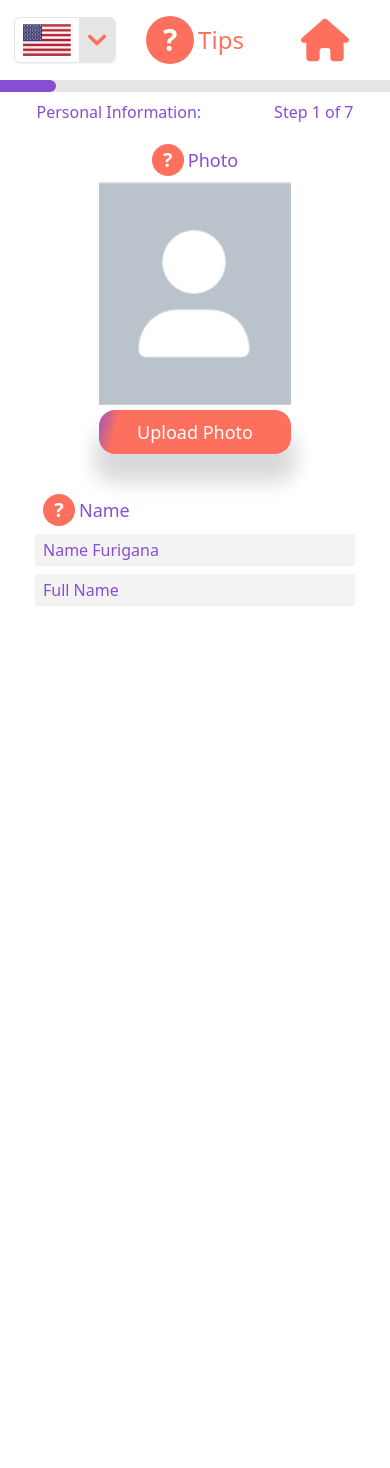
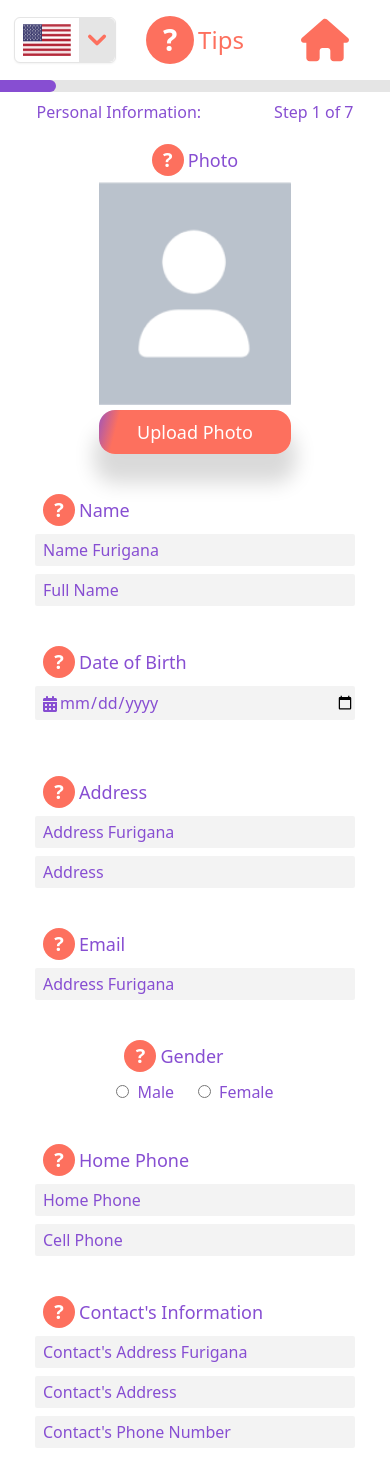
Before and after one commit to stmidi613/Japanese-Resume-Builder, a React (Create React App) app: page / in a window 390 px wide. Before the commit the page ends 844 px from the top, so only its background shows below. Built offline with nearby package versions, Linux system fonts and the light colour scheme.

Commit message:
I finished the first form section except for the next button.  I made some changes to the css from the figma design for convenience and better code.  The figma design was a little sloppy regarding the cell phone part.

```diff
--- a/src/Components/Resume/Form1.tsx
+++ b/src/Components/Resume/Form1.tsx
@@ -2,7 +2,9 @@ import React from "react";
 import photo from "../../images/photo.png";
 import UploadButton from "../Buttons/UploadButton";
 import TipsIcon from "./TipsIcon";
-import "./resume.css"
+import { FontAwesomeIcon } from "@fortawesome/react-fontawesome";
+import "./resume.css";
+import { faCalendarDays } from "@fortawesome/free-solid-svg-icons";
 
 const Form1: React.FC = () => {
   return (
@@ -12,9 +14,7 @@ const Form1: React.FC = () => {
         <section className="section">
           <div className="mb-1 flex justify-center">
             <TipsIcon />
-            <h2 className="h2">
-              Photo
-            </h2>
+            <h2 className="h2">Photo</h2>
           </div>
           <div className="flex w-48 flex-col justify-center">
             <img src={photo} alt="photo" />
@@ -25,14 +25,145 @@ const Form1: React.FC = () => {
         <section className="section">
           <div className="section-div">
             <TipsIcon />
-            <h2 className="h2">
-              Name
-            </h2>
+            <h2 className="h2">Name</h2>
           </div>
           <div className="input-div">
-            <input className="input focus:outline-none" placeholder="Name Furigana" type="text" name="fname" aria-required />
-            <input className="input focus:outline-none mt-2" placeholder="Full Name" type="text" name="fname" aria-required />
+            <input
+              className="input focus:outline-none"
+              placeholder="Name Furigana"
+              type="text"
+              aria-required
+            />
+            <input
+              className="input focus:outline-none mt-2"
+              placeholder="Full Name"
+              type="text"
+              aria-required
+            />
           </div>
+        </section>
+        {/* Date of Birth Section */}
+        <section className="section">
+          <div className="section-div">
+            <TipsIcon />
+            <h2 className="h2">Date of Birth</h2>
+          </div>
+          <div className="input-div">
+            <input
+              className="input focus:outline-none"
+              type="date"
+              aria-required
+            />
+            <FontAwesomeIcon
+              id="date"
+              className="relative bottom-6 left-2 text-purple"
+              icon={faCalendarDays}
+            />
+          </div>
+        </section>
+        {/* Address Section */}
+        <section className="section">
+          <div className="section-div">
+            <TipsIcon />
+            <h2 className="h2">Address</h2>
+          </div>
+          <div className="input-div">
+            <input
+              className="input focus:outline-none"
+              placeholder="Address Furigana"
+              type="text"
+              aria-required
+            />
+            <input
+              className="input focus:outline-none mt-2"
+              placeholder="Address"
+              type="text"
+              aria-required
+            />
+          </div>
+        </section>
+        {/* Email Section */}
+        <section className="section">
+          <div className="section-div">
+            <TipsIcon />
+            <h2 className="h2">Email</h2>
+          </div>
+          <div className="input-div">
+            <input
+              className="input focus:outline-none"
+              placeholder="Address Furigana"
+              type="email"
+              aria-required
+            />
+          </div>
+        </section>
+        {/* Gender Section */}
+        <section className="flex section">
+          <div className="section-div">
+            <TipsIcon />
+            <h2 className="h2">Gender</h2>
+          </div>
+          <div className="flex gap-6">
+            <div>
+              <input className="input mr-2" type="radio" name="gender" value="Male" />
+              <label className="text-purple" htmlFor="male">Male</label>
+            </div>
+            <div>
+              <input className="input mr-2" type="radio" name="gender" value="Female" />
+              <label className="text-purple" htmlFor="female">Female</label>
+            </div>
+          </div>
+        </section>
+        {/* Phone Section */}
+        <section className="section">
+          <div className="section-div">
+            <TipsIcon />
+            <h2 className="h2">Home Phone</h2>
+          </div>
+          <div className="input-div">
+            <input
+              className="input focus:outline-none"
+              placeholder="Home Phone"
+              type="tel"
+              pattern="[0-9]{3}-[0-9]{2}-[0-9]{3}"
+              aria-required
+            />
+            <input
+              className="input focus:outline-none mt-2"
+              placeholder="Cell Phone"
+              type="tel"
+              pattern="[0-9]{3}-[0-9]{2}-[0-9]{3}"
+              aria-required
+            />
+          </div>
+        </section>
+        {/* Contact's Information Section */}
+        <section className="section">
+          <div className="section-div">
+            <TipsIcon />
+            <h2 className="h2">Contact's Information</h2>
+          </div>
+          <div className="input-div">
+            <input
+              className="input focus:outline-none"
+              placeholder="Contact's Address Furigana"
+              type="text"
+              aria-required
+            />
+            <input
+              className="input focus:outline-none mt-2"
+              placeholder="Contact's Address"
+              type="text"
+              aria-required
+            />
+          </div>
+          <input
+              className="input focus:outline-none mt-2"
+              placeholder="Contact's Phone Number"
+              type="tel"
+              pattern="[0-9]{3}-[0-9]{2}-[0-9]{3}"
+              aria-required
+            />
         </section>
       </form>
     </>
--- a/src/Components/Resume/resume.css
+++ b/src/Components/Resume/resume.css
@@ -1,6 +1,7 @@
 .form{
     display: grid;
     margin-top: 1.25rem;
+    margin-bottom: 1.25rem;
 }
 
 .section{
@@ -42,3 +43,13 @@
     outline-offset: 2px;
     outline-color:#fd705e;
 }
+
+.input[type="date"]{
+    color:#874ed2;
+    padding-left: 1.5rem;
+}
+
+.input[type="radio"]:checked{
+    background-color: #874ed2;
+
+}
```
Also changed, not shown: src/Components/Buttons/button.css (line endings or trailing spaces), src/tailwind.output.css.
